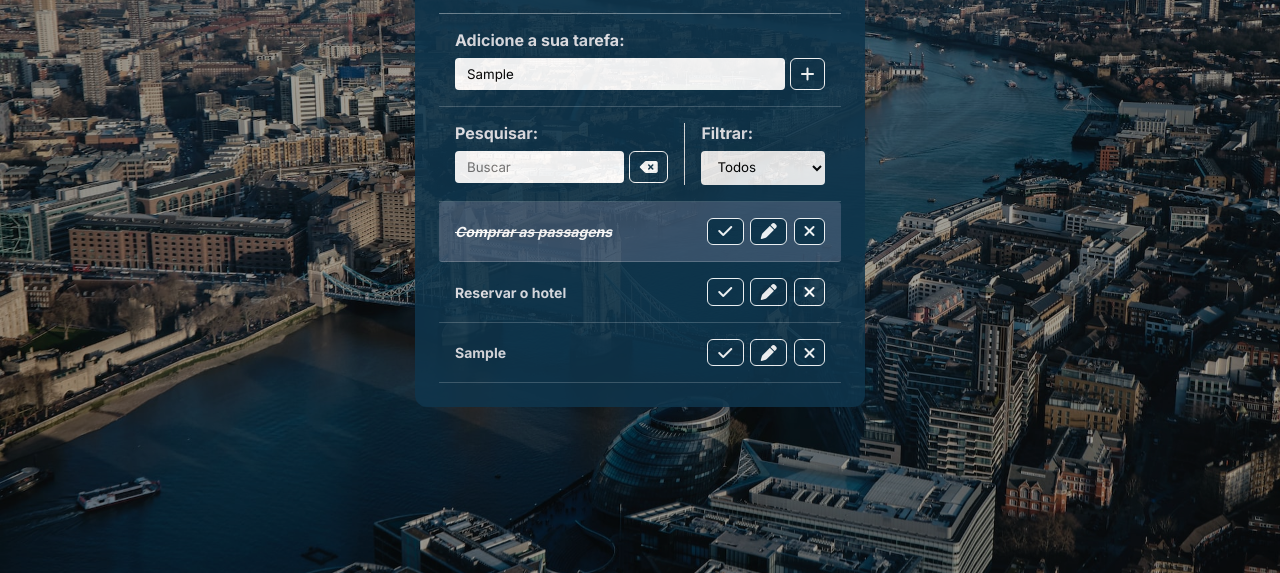
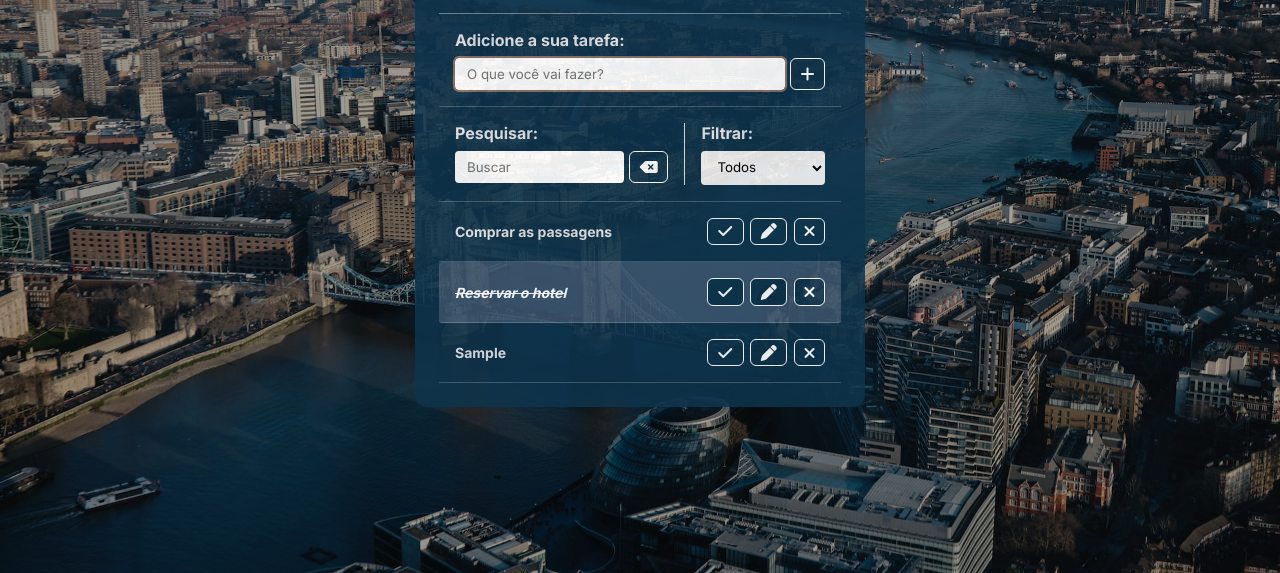
Before and after one commit to mmanaclara/todo-travel, a plain HTML site: page index.html in a window 1280 px wide. Both pictures are taken after typing "Sample" into the empty fields and a click on the button 807 px from the left and 330 px from the top of the page. Shown: the part 227-800 px from the top of the page. Drawn offline with Linux system fonts and the light colour scheme.

Commit message:
adicionar função de tarefa realizada

```diff
--- a/index.html
+++ b/index.html
@@ -69,7 +69,7 @@
         </div>
 
         <div id="todo-list">
-            <div class="todo done">
+            <div class="todo">
                 <h3>Comprar as passagens</h3>
                 <button class="finish-todo">
                     <i class="fa-solid fa-check"></i>
@@ -82,7 +82,7 @@
                 </button>
             </div>
 
-            <div class="todo">
+            <div class="todo done">
                 <h3>Reservar o hotel</h3>
                 <button class="finish-todo">
                     <i class="fa-solid fa-check"></i>
--- a/js/main.js
+++ b/js/main.js
@@ -37,12 +37,13 @@ const saveTodo = (text) => {
     todo.appendChild(deleteBtn)
 
     todoList.appendChild(todo)
-    text = ''
+
+    todoInput.value = "";
+    todoInput.focus();
 }
 
 
 // Eventos
-
 todoForm.addEventListener('submit', (e) => {
     e.preventDefault()
 
@@ -52,3 +53,15 @@ todoForm.addEventListener('submit', (e) => {
         saveTodo(inputValue)
     }
 })
+
+document.addEventListener("click", (e) => {
+    const targetEl = e.target
+    const parentEl = targetEl.closest("div")
+
+    if (targetEl.classList.contains("finish-todo")) {
+
+        console.log("Finalizado!")
+
+        parentEl.classList.toggle("done")
+    }
+})
```
